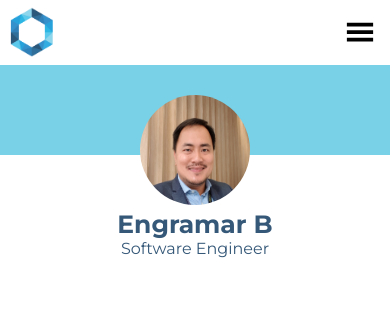
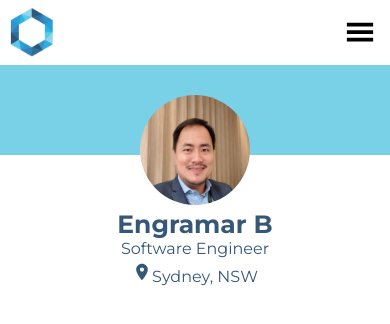
Before and after one commit to ettienekorayyi/poc-code-sydney, a React (Create React App) app: page /mentor/1 in a window 390 px wide. Shown: the top 324 px of the page. Built offline with nearby package versions, Linux system fonts and the light colour scheme.

Commit message:
DEV-010 Add map marker for mentor location

```diff
--- a/src/components/Mentor/Mentor.js
+++ b/src/components/Mentor/Mentor.js
@@ -1,6 +1,7 @@
 import React from 'react'
 import './mentor.css'
 import Engramar from '../../assets/engramar.png'
+import { MdLocationOn } from 'react-icons/md'
 
 const Mentor = () => {
   return (
@@ -9,6 +10,10 @@ const Mentor = () => {
         <img src={Engramar} className='mentor-photo' alt='Engramar' />
         <div className='mentor-name'>Engramar B</div>
         <div>Software Engineer</div>
+        <div>
+          <MdLocationOn className='location-marker' />
+          <span className='mentor-location'>Sydney, NSW</span>
+        </div>
       </div>
     </div>
   )
--- a/src/components/Mentor/mentor.css
+++ b/src/components/Mentor/mentor.css
@@ -19,4 +19,13 @@
     font-size: 25px;
     font-weight: 700;
   }
+
+  .location-marker {
+    font-size: 20px;
+    margin-top: 4px;
+  }
+
+  .mentor-location {
+    justify-items: center;
+  }
 }
```
